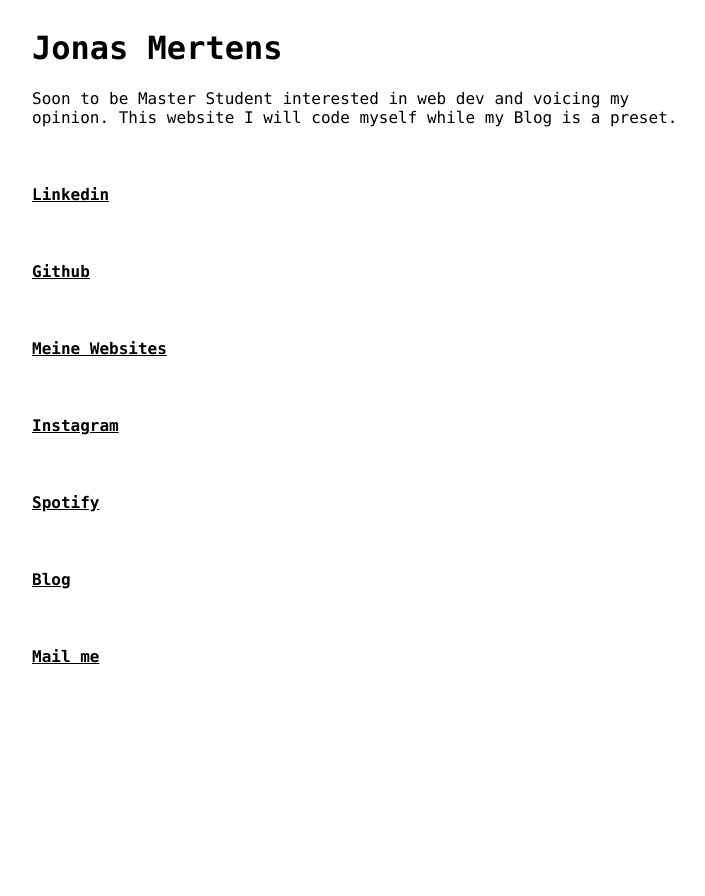
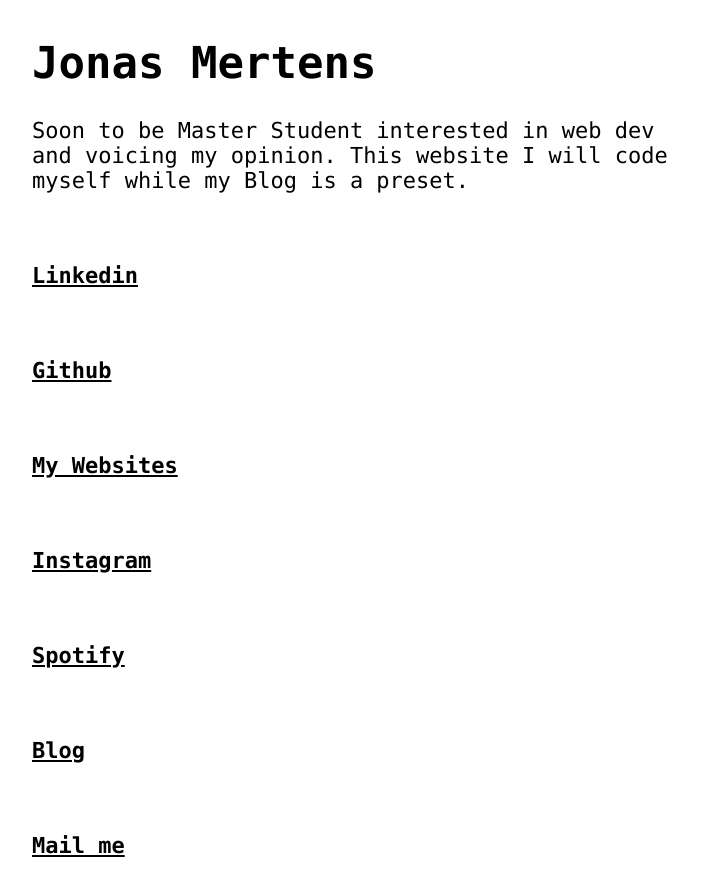
Before and after one commit to Joones554/My-website, a plain HTML site: page index.html in a window 1280 px wide. Shown: the whole page, without its empty margins (283-988 px from the left). Before the commit the page ends 800 px from the top, so only its background shows below. Drawn offline with Linux system fonts and the light colour scheme.

Commit message:
Updated text font and style

```diff
--- a/index.html
+++ b/index.html
@@ -13,7 +13,8 @@
   <body>
     <div class="maincontainer">
       <h1>Jonas Mertens</h1>
-      <div class="description">Soon to be Master Student interested in web dev and voicing my opinion. This website I will code myself while
+      <div class="description">Soon to be Master Student interested in web dev and voicing my opinion. This website I
+        will code myself while
         my
         Blog is a preset.</div>
       <br><br>
@@ -26,7 +27,7 @@
         <a class="link2" href="https://github.com/Joones554" style="color: black" target="_blank"><b>Github</b></a>
         <br><br>
 
-        <a class="link1" href="mywebsites/mywebsites.html" style="color: black" target="_blank"><b>Meine
+        <a class="link1" href="mywebsites/mywebsites.html" style="color: black" target="_blank"><b>My
             Websites</b></a>
         <br><br>
 
--- a/style.css
+++ b/style.css
@@ -1,6 +1,6 @@
 body{
   color: black;
-  font-family:  'Lucida Console', monospace;
+  font-family:  'Lucida Console', monospace
 }
 
 .maincontainer{
@@ -10,6 +10,8 @@ body{
   align-items: left;
   width: 650px;
   margin: auto;
+  font-size: clamp(16px, 3vw, 22px);
+
 }
 
 .description{
```
